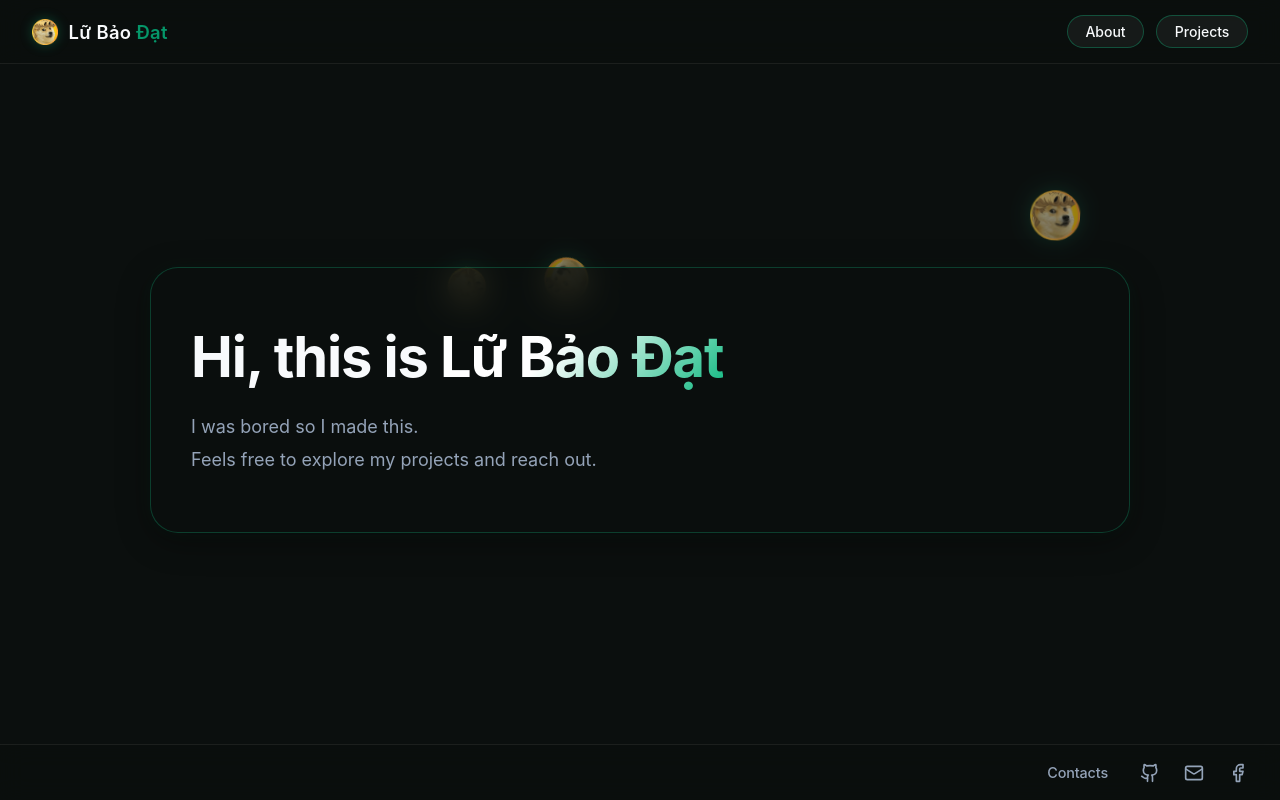
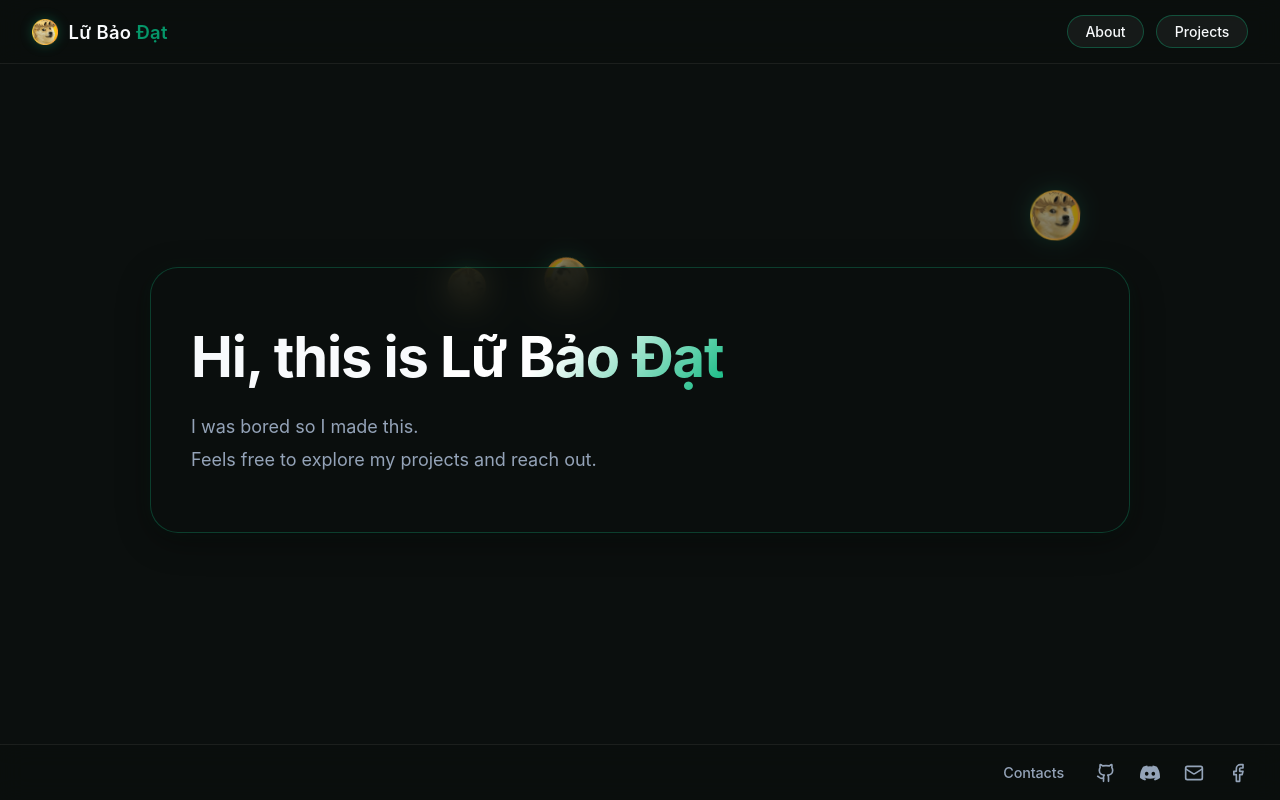
Before and after one commit to baodata/baodata.github.io, a plain HTML site: page index.html in a window 1280 px wide. Shown: the top 800 px of the page. Drawn offline with Linux system fonts and the light colour scheme; no server answers.

Commit message:
Add Discord link with user ID 559996761419284480 to footer

```diff
--- a/components/footer.html
+++ b/components/footer.html
@@ -7,6 +7,13 @@
       <svg xmlns="http://www.w3.org/2000/svg" width="20" height="20" viewBox="0 0 24 24" fill="none" stroke="currentColor" stroke-width="2" stroke-linecap="round" stroke-linejoin="round">
         <path d="M15 22v-4a4.8 4.8 0 0 0-1-3.5c3 0 6-2 6-5.5.08-1.25-.27-2.48-1-3.5.28-1.15.28-2.35 0-3.5 0 0-1 0-3 1.5-2.64-.5-5.36-.5-8 0C6 2 5 2 5 2c-.3 1.15-.3 2.35 0 3.5A5.403 5.403 0 0 0 4 9c0 3.5 3 5.5 6 5.5-.39.49-.68 1.05-.85 1.65-.17.6-.22 1.23-.15 1.85v4"></path>
         <path d="M9 18c-4.51 2-5-2-7-2"></path>
+      </svg>
+    </a>
+
+    <!-- Discord profile link -->
+    <a href="https://discord.com/users/559996761419284480" target="_blank" rel="noopener noreferrer" class="social-link" title="Discord" aria-label="Discord">
+      <svg xmlns="http://www.w3.org/2000/svg" width="20" height="20" viewBox="0 0 24 24" fill="currentColor">
+        <path d="M20.317 4.37a19.791 19.791 0 0 0-4.885-1.515.074.074 0 0 0-.079.037c-.21.375-.444.864-.608 1.25a18.27 18.27 0 0 0-5.487 0 12.64 12.64 0 0 0-.617-1.25.077.077 0 0 0-.079-.037A19.736 19.736 0 0 0 3.677 4.37a.07.07 0 0 0-.032.027C.533 9.046-.32 13.58.099 18.057a.082.082 0 0 0 .031.057 19.9 19.9 0 0 0 5.993 3.03.078.078 0 0 0 .084-.028c.462-.63.874-1.295 1.226-1.994.021-.041.001-.09-.041-.106a13.107 13.107 0 0 1-1.872-.892.077.077 0 0 1-.008-.128 10.2 10.2 0 0 0 .372-.292.074.074 0 0 1 .077-.011c3.927 1.793 8.18 1.793 12.061 0a0.074.074 0 0 1 .078.01c.12.098.246.198.373.292a0.077.077 0 0 1-.006.127 12.299 12.299 0 0 1-1.873.892.077.077 0 0 0-.041.107c.36.698.772 1.362 1.225 1.993a0.076.076 0 0 0 .084.028 19.839 19.839 0 0 0 6.002-3.03.077.077 0 0 0 .032-.054c.5-5.177-.838-9.674-3.549-13.66a0.061.061 0 0 0-.031-.028zM8.02 15.33c-1.183 0-2.157-1.085-2.157-2.419 0-1.333.956-2.419 2.157-2.419 1.21 0 2.176 1.096 2.157 2.42 0 1.333-.956 2.418-2.157 2.418zm7.975 0c-1.183 0-2.157-1.085-2.157-2.419 0-1.333.955-2.419 2.157-2.419 1.21 0 2.176 1.096 2.157 2.42 0 1.333-.946 2.418-2.157 2.418z"/>
       </svg>
     </a>
 
```
